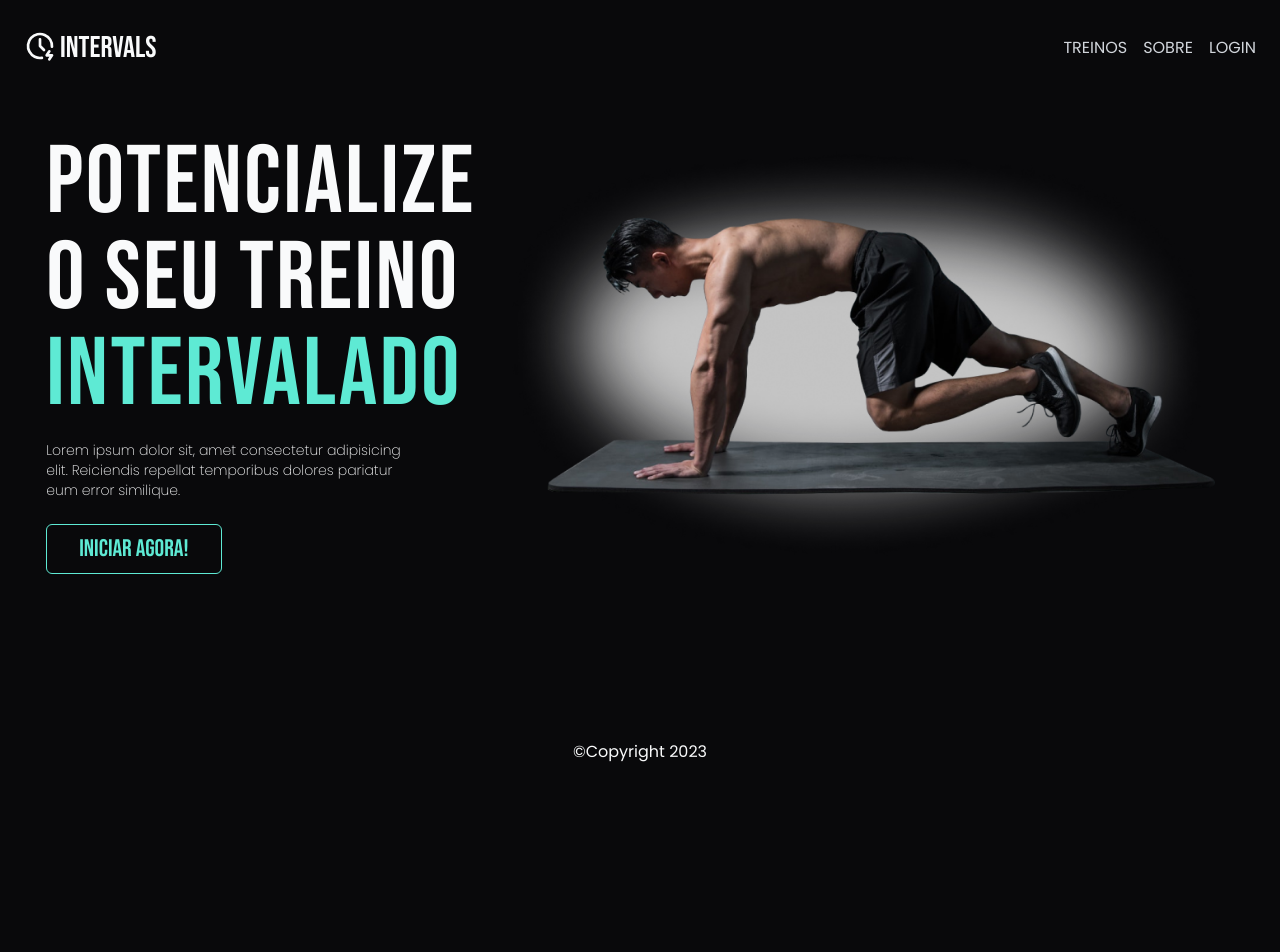
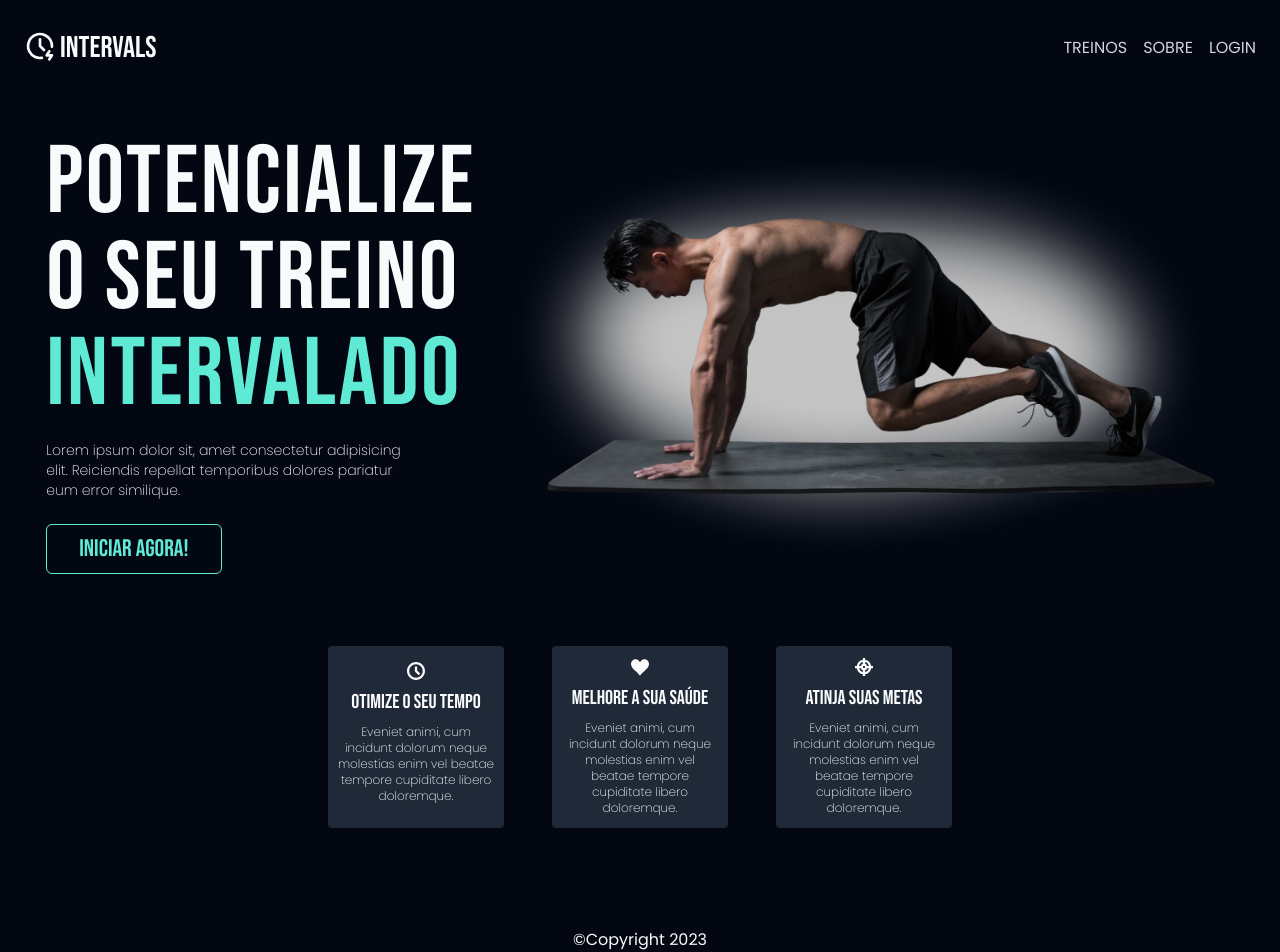
Before and after one commit to johnnysn/intervals, a Next.js app: page / in a window 1280 px wide. Shown: the top 952 px of the page. Before the commit the page ends 800 px from the top, so only its background shows below. Built offline with nearby package versions, Linux system fonts and the light colour scheme.

Commit message:
feat: Features section

```diff
--- a/src/app/globals.css
+++ b/src/app/globals.css
@@ -6,7 +6,7 @@ body {
   display: grid;
   grid-template-rows: 96px auto 96px;
 
-  @apply bg-zinc-950 text-gray-50;
+  @apply bg-gray-950 text-gray-50;
 }
 
 a {
--- a/src/app/page.tsx
+++ b/src/app/page.tsx
@@ -1,10 +1,14 @@
 import Image from 'next/image';
 import { bebas } from './fonts';
+import { ImClock, ImHeart, ImTarget } from 'react-icons/im';
 
 export default function Home() {
   return (
-    <section id="hero">
-      <div className="flex flex-col md:flex-row-reverse md:justify-around md:mx-6 md:mt-4 lg:mt-8 justify-center items-center p-2">
+    <>
+      <section
+        id="hero"
+        className="flex flex-col md:flex-row-reverse md:justify-around md:mx-6 md:mt-4 lg:mt-8 justify-center items-center p-2"
+      >
         <Image
           src={'/hero.png'}
           alt={'Atleta'}
@@ -16,8 +20,8 @@ export default function Home() {
           <h2
             className={`${bebas.className} text-6xl md:text-7xl lg:text-8xl leading-none tracking-wide`}
           >
-            Potencialize <br />o seu{' '}
-            <span className="font-light">treino</span> <br />
+            Potencialize <br />o seu <span className="font-light">treino</span>{' '}
+            <br />
             <span className=" text-teal-300">intervalado</span>
           </h2>
 
@@ -26,11 +30,39 @@ export default function Home() {
             repellat temporibus dolores pariatur eum error similique.
           </p>
 
-          <button className={`mt-2 border border-teal-300 py-2 px-8 rounded-md bg-transparent hover:bg-teal-300 ${bebas.className} text-teal-300 hover:text-zinc-950 transition-colors duration-300 text-center text-2xl`}>
+          <button
+            className={`mt-2 border border-teal-300 py-2 px-8 rounded-md bg-transparent hover:bg-teal-300 ${bebas.className} text-teal-300 hover:text-zinc-950 transition-colors duration-300 text-center text-2xl`}
+          >
             Iniciar agora!
           </button>
         </div>
-      </div>
-    </section>
+      </section>
+
+      <section id="features" className='flex justify-center gap-12 flex-wrap py-16'>
+        <div className='flex flex-col items-center gap-2 py-4 px-2 rounded w-44 bg-gray-800'>
+          <span className='text-lg'><ImClock /></span>
+          <h3 className={`${bebas.className} text-xl`}>Otimize o seu tempo</h3>
+          <p className='font-thin text-xs text-center'>
+            Eveniet animi, cum incidunt dolorum neque molestias enim vel beatae tempore cupiditate libero doloremque.
+          </p>
+        </div>
+
+        <div className='flex flex-col items-center gap-2 p-3 rounded w-44 bg-gray-800'>
+          <span className='text-lg'><ImHeart /></span>
+          <h3 className={`${bebas.className} text-xl`}>Melhore a sua saúde</h3>
+          <p className='font-thin text-xs text-center'>
+            Eveniet animi, cum incidunt dolorum neque molestias enim vel beatae tempore cupiditate libero doloremque.
+          </p>
+        </div>
+
+        <div className='flex flex-col items-center gap-2 p-3 rounded w-44 bg-gray-800'>
+          <span className='text-lg'><ImTarget /></span>
+          <h3 className={`${bebas.className} text-xl`}>Atinja suas metas</h3>
+          <p className='font-thin text-xs text-center'>
+            Eveniet animi, cum incidunt dolorum neque molestias enim vel beatae tempore cupiditate libero doloremque.
+          </p>
+        </div>
+      </section>
+    </>
   );
 }
```
Also changed, not shown: package.json (+6 -5 lines), 1 other file (tests, documents, lock files or other folders).
